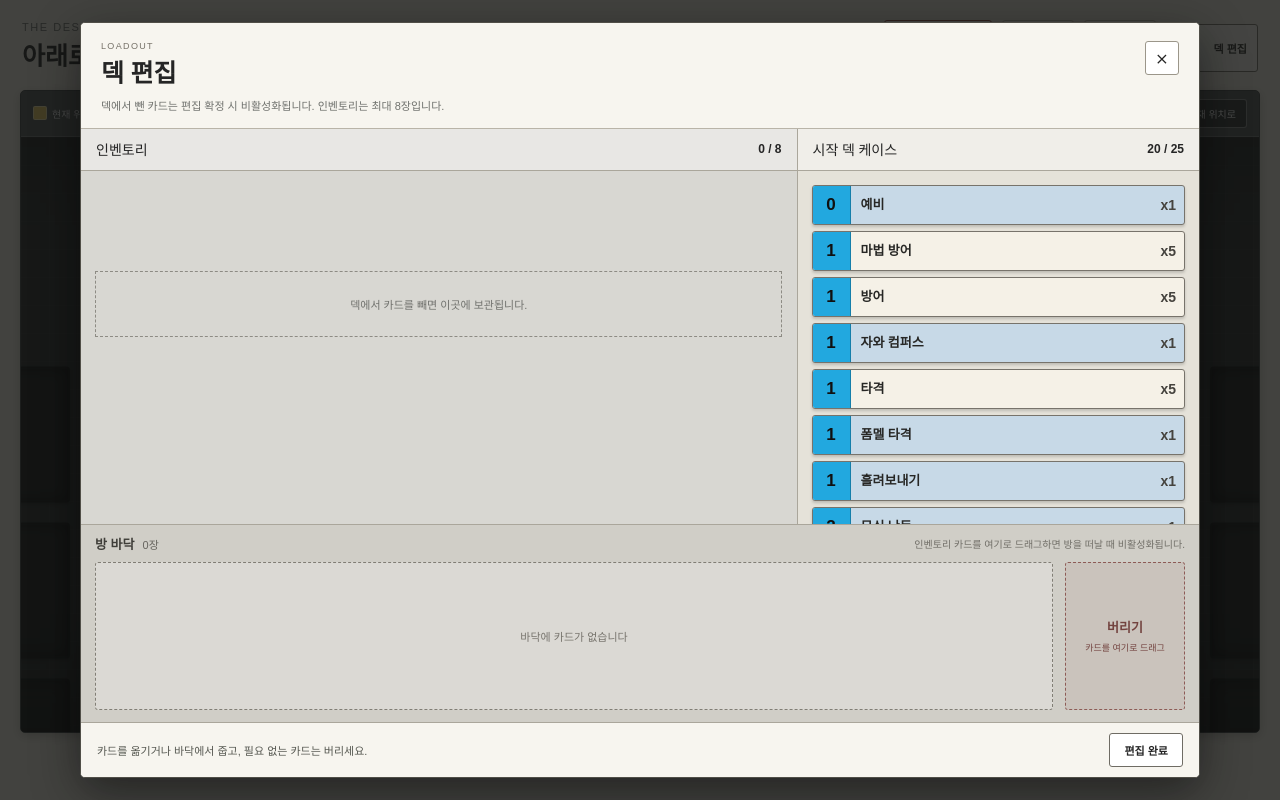
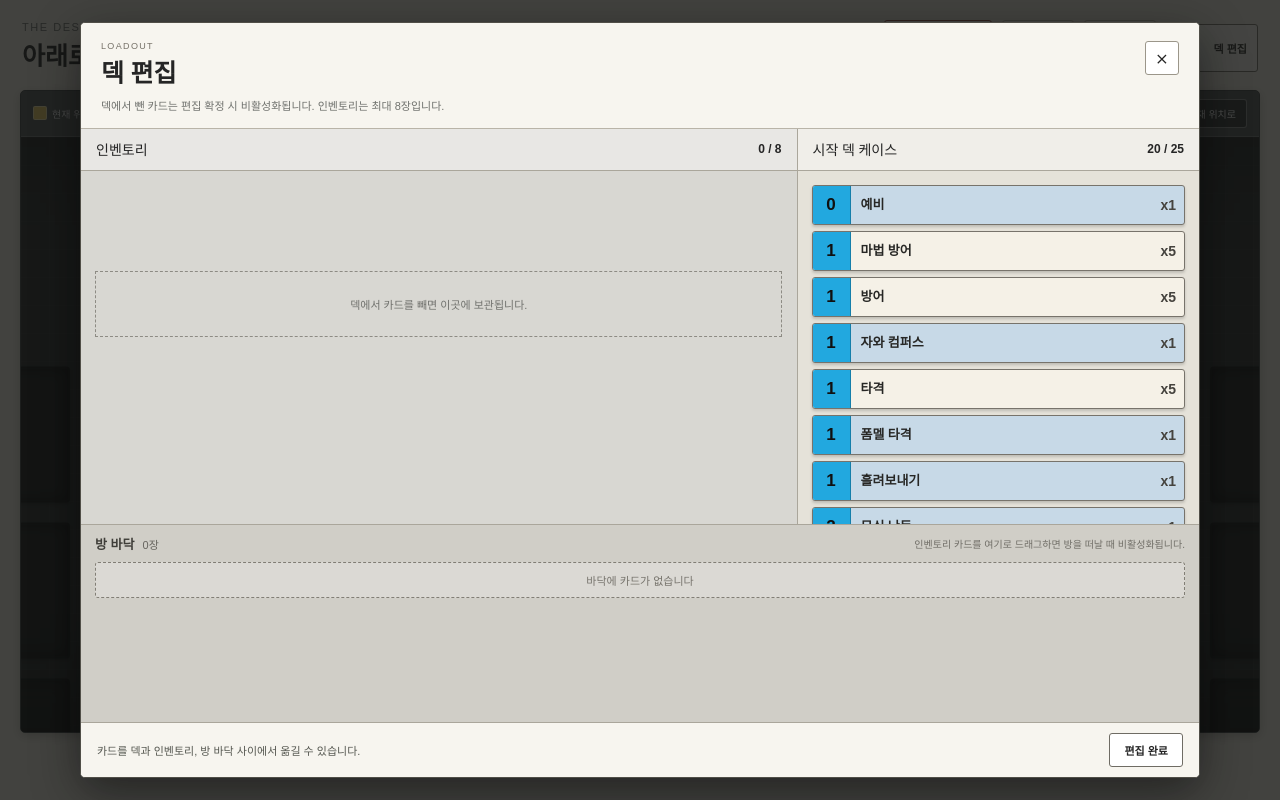
Before and after one commit to dhwangdo/solitaire-deckbattle-prototype, a Next.js app: page / in a window 1280 px wide. Both pictures are taken after a click on the button "덱 편집". Built offline with nearby package versions, Linux system fonts and the light colour scheme.

Commit message:
Replace card deletion with deactivation warnings

```diff
--- a/app/globals.css
+++ b/app/globals.css
@@ -450,6 +450,40 @@ h1 { margin: 0; font-size: 25px; font-weight: 600; }
   font: 800 13px Arial, sans-serif;
 }
 
+.deck-editor-card.will-deactivate {
+  outline: 2px dashed #b76b28;
+  outline-offset: 2px;
+  animation: pending-card-deactivation 1.4s steps(1, end) infinite;
+}
+
+.deck-editor-card.will-deactivate .card-effect,
+.deck-editor-card.will-deactivate .card-effect * {
+  animation: pending-effect-deactivation 1.4s steps(1, end) infinite;
+}
+
+.pending-card-warning {
+  position: absolute;
+  z-index: 9;
+  left: 50%;
+  bottom: 3px;
+  padding: 1px 3px;
+  color: #7b3f17;
+  background: rgba(255,232,187,.94);
+  font: 700 8px Arial, sans-serif;
+  white-space: nowrap;
+  transform: translateX(-50%);
+}
+
+@keyframes pending-card-deactivation {
+  0%, 49% { filter: grayscale(0); opacity: 1; }
+  50%, 100% { filter: grayscale(1); opacity: .58; }
+}
+
+@keyframes pending-effect-deactivation {
+  0%, 49% { color: inherit; text-decoration: none; }
+  50%, 100% { color: #6f6f6c; text-decoration: line-through; }
+}
+
 .deck-editor-floor-section {
   min-height: 190px;
   padding: 10px 14px 12px;
@@ -472,7 +506,7 @@ h1 { margin: 0; font-size: 25px; font-weight: 600; }
 .deck-editor-floor-heading span { color: #66645e; font-size: 11px; }
 .deck-editor-floor-heading small { color: #706e67; font-size: 10px; }
 
-.deck-editor-floor-layout { display: grid; grid-template-columns: 1fr 120px; gap: 12px; min-height: 148px; }
+.deck-editor-floor-layout { min-height: 148px; }
 
 .deck-editor-floor-cards {
   display: flex;
@@ -489,22 +523,6 @@ h1 { margin: 0; font-size: 25px; font-weight: 600; }
 
 .deck-editor-floor-cards.is-drop-target { background: #d9e2e7; box-shadow: inset 0 0 0 3px #4f7188; }
 .floor-empty-copy { align-self: center; margin: auto; color: #77746d; font: 11px Arial, sans-serif; }
-
-.deck-editor-trash {
-  display: grid;
-  place-content: center;
-  gap: 4px;
-  border: 1px dashed #8d5b56;
-  border-radius: 3px;
-  color: #73433f;
-  background: rgba(130,55,48,.07);
-  text-align: center;
-  transition: background .12s ease, box-shadow .12s ease;
-}
-
-.deck-editor-trash strong { font-size: 13px; }
-.deck-editor-trash span { font: 9px Arial, sans-serif; }
-.deck-editor-trash.is-drop-target { background: rgba(153,57,48,.2); box-shadow: inset 0 0 0 3px #914d47; }
 
 .deck-editor-empty {
   grid-column: 1 / -1;
--- a/app/page.tsx
+++ b/app/page.tsx
@@ -35,7 +35,7 @@ type Phase = "drawing" | "playing" | "discarding" | "enemy-turn";
 type Screen = "map" | "battle";
 type MapPosition = { x: number; y: number };
 type RoomType = "empty" | "combat";
-type DeckEditorArea = "deck" | "inventory" | "floor" | "trash";
+type DeckEditorArea = "deck" | "inventory" | "floor";
 type DeckCase = { id: string; name: string; capacity: number };
 
 type Card = {
@@ -381,6 +381,8 @@ export default function Home() {
   const [deckEditorDrag, setDeckEditorDrag] = useState<{ cardId: number; source: DeckEditorArea } | null>(null);
   const [deckEditorDropTarget, setDeckEditorDropTarget] = useState<DeckEditorArea | null>(null);
   const [deckEditorMessage, setDeckEditorMessage] = useState("카드를 클릭해 덱과 인벤토리 사이에서 이동하세요.");
+  const [pendingDeckDeactivationIds, setPendingDeckDeactivationIds] = useState<Set<number>>(() => new Set());
+  const [pendingFloorDeactivationIds, setPendingFloorDeactivationIds] = useState<Set<number>>(() => new Set());
   const [game, setGame] = useState<GameState>(waitingState);
   const [phase, setPhase] = useState<Phase>("drawing");
   const [dragging, setDragging] = useState<DragState | null>(null);
@@ -400,8 +402,6 @@ export default function Home() {
     moved: boolean;
   } | null>(null);
   const mapWasDraggedRef = useRef(false);
-  const pendingDeckDeactivationRef = useRef(new Set<number>());
-  const pendingFloorDeactivationRef = useRef(new Set<number>());
 
   const later = (callback: () => void, delay: number) => {
     const timer = window.setTimeout(callback, delay);
@@ -475,7 +475,7 @@ export default function Home() {
   };
 
   const deactivateFloorCardsOnLeave = (roomKey: string) => {
-    const pendingIds = pendingFloorDeactivationRef.current;
+    const pendingIds = pendingFloorDeactivationIds;
     if (pendingIds.size === 0) return;
     setRoomDrops((current) => ({
       ...current,
@@ -483,7 +483,7 @@ export default function Home() {
         ? { ...card, active: false }
         : card),
     }));
-    pendingFloorDeactivationRef.current = new Set();
+    setPendingFloorDeactivationIds(new Set());
   };
 
   const moveOnMap = (deltaX: number, deltaY: number) => {
@@ -539,8 +539,8 @@ export default function Home() {
     setRoomDrops({});
     setBattleRewards([]);
     setDeckEditorOpen(false);
-    pendingDeckDeactivationRef.current = new Set();
-    pendingFloorDeactivationRef.current = new Set();
+    setPendingDeckDeactivationIds(new Set());
+    setPendingFloorDeactivationIds(new Set());
     setGame(waitingState());
     setPhase("drawing");
     setScreen("map");
@@ -559,7 +559,7 @@ export default function Home() {
     if (!card) return;
     setDeckCards((current) => current.filter((item) => item.id !== cardId));
     setInventoryCards((current) => [...current, card]);
-    pendingDeckDeactivationRef.current.add(cardId);
+    setPendingDeckDeactivationIds((current) => new Set(current).add(cardId));
     setDeckEditorMessage(`${card.name}을(를) 뺐습니다. 편집을 확정하면 비활성화됩니다.`);
   };
 
@@ -572,7 +572,11 @@ export default function Home() {
     if (!card) return;
     setInventoryCards((current) => current.filter((item) => item.id !== cardId));
     setDeckCards((current) => [...current, card]);
-    pendingDeckDeactivationRef.current.delete(cardId);
+    setPendingDeckDeactivationIds((current) => {
+      const next = new Set(current);
+      next.delete(cardId);
+      return next;
+    });
     setDeckEditorMessage(`${card.name}을(를) 덱에 넣었습니다.`);
   };
 
@@ -585,7 +589,7 @@ export default function Home() {
       ...current,
       [roomKey]: [...(current[roomKey] ?? []), card],
     }));
-    pendingFloorDeactivationRef.current.add(cardId);
+    setPendingFloorDeactivationIds((current) => new Set(current).add(cardId));
     setDeckEditorMessage(`${card.name}을(를) 바닥에 놓았습니다. 방을 떠나면 비활성화됩니다.`);
   };
 
@@ -602,27 +606,12 @@ export default function Home() {
       [roomKey]: (current[roomKey] ?? []).filter((item) => item.id !== cardId),
     }));
     setInventoryCards((current) => [...current, card]);
-    pendingFloorDeactivationRef.current.delete(cardId);
+    setPendingFloorDeactivationIds((current) => {
+      const next = new Set(current);
+      next.delete(cardId);
+      return next;
+    });
     setDeckEditorMessage(`${card.name}을(를) 인벤토리에 주웠습니다.`);
-  };
-
-  const discardEditorCard = (cardId: number, source: DeckEditorArea) => {
-    const roomKey = mapRoomKey(mapPosition);
-    const card = source === "inventory"
-      ? inventoryCards.find((item) => item.id === cardId)
-      : (roomDrops[roomKey] ?? []).find((item) => item.id === cardId);
-    if (!card || (source !== "inventory" && source !== "floor")) return;
-    if (source === "inventory") {
-      setInventoryCards((current) => current.filter((item) => item.id !== cardId));
-    } else {
-      setRoomDrops((current) => ({
-        ...current,
-        [roomKey]: (current[roomKey] ?? []).filter((item) => item.id !== cardId),
-      }));
-    }
-    pendingDeckDeactivationRef.current.delete(cardId);
-    pendingFloorDeactivationRef.current.delete(cardId);
-    setDeckEditorMessage(`${card.name}을(를) 버렸습니다.`);
   };
 
   const beginDeckEditorDrag = (
@@ -646,7 +635,6 @@ export default function Home() {
       else if (source === "inventory" && target === "deck") moveInventoryCardToDeck(cardId);
       else if (source === "inventory" && target === "floor") moveInventoryCardToFloor(cardId);
       else if (source === "floor" && target === "inventory") moveFloorCardToInventory(cardId);
-      else if (target === "trash") discardEditorCard(cardId, source);
     }
     setDeckEditorDrag(null);
     setDeckEditorDropTarget(null);
@@ -658,7 +646,7 @@ export default function Home() {
   };
 
   const closeDeckEditor = () => {
-    const removedIds = pendingDeckDeactivationRef.current;
+    const removedIds = pendingDeckDeactivationIds;
     if (removedIds.size > 0) {
       setInventoryCards((current) => current.map((card) => removedIds.has(card.id)
         ? { ...card, active: false }
@@ -669,7 +657,7 @@ export default function Home() {
       ])));
       setDeckEditorMessage(`${removedIds.size}장의 카드를 비활성화했습니다.`);
     }
-    pendingDeckDeactivationRef.current = new Set();
+    setPendingDeckDeactivationIds(new Set());
     finishDeckEditorDrag();
     setDeckEditorOpen(false);
   };
@@ -1318,21 +1306,26 @@ export default function Home() {
     }, new Map<string, { card: Card; cardIds: number[] }>()).values()).sort((left, right) =>
       left.card.cost - right.card.cost || left.card.name.localeCompare(right.card.name, "ko"));
     const inventoryGroups = Array.from(inventoryCards.reduce((groups, card) => {
-      const groupKey = `${card.effect}:${card.damageType}:${card.name}:${card.active}`;
+      const willDeactivate = card.active && pendingDeckDeactivationIds.has(card.id);
+      const groupKey = `${card.effect}:${card.damageType}:${card.name}:${card.active}:${willDeactivate}`;
       const current = groups.get(groupKey);
       if (current) current.cardIds.push(card.id);
-      else groups.set(groupKey, { card, cardIds: [card.id] });
+      else groups.set(groupKey, { card, cardIds: [card.id], willDeactivate });
       return groups;
-    }, new Map<string, { card: Card; cardIds: number[] }>()).values()).sort((left, right) =>
+    }, new Map<string, { card: Card; cardIds: number[]; willDeactivate: boolean }>()).values()).sort((left, right) =>
       left.card.cost - right.card.cost || left.card.name.localeCompare(right.card.name, "ko"));
     const currentFloorCards = roomDrops[currentRoomKey] ?? [];
     const floorGroups = Array.from(currentFloorCards.reduce((groups, card) => {
-      const groupKey = `${card.effect}:${card.damageType}:${card.name}:${card.active}`;
+      const willDeactivate = card.active && (
+        pendingDeckDeactivationIds.has(card.id)
+        || pendingFloorDeactivationIds.has(card.id)
+      );
+      const groupKey = `${card.effect}:${card.damageType}:${card.name}:${card.active}:${willDeactivate}`;
       const current = groups.get(groupKey);
       if (current) current.cardIds.push(card.id);
-      else groups.set(groupKey, { card, cardIds: [card.id] });
+      else groups.set(groupKey, { card, cardIds: [card.id], willDeactivate });
       return groups;
-    }, new Map<string, { card: Card; cardIds: number[] }>()).values()).sort((left, right) =>
+    }, new Map<string, { card: Card; cardIds: number[]; willDeactivate: boolean }>()).values()).sort((left, right) =>
       left.card.cost - right.card.cost || left.card.name.localeCompare(right.card.name, "ko"));
     const mapWidth = MAP_PADDING * 2 + MAP_COLUMNS * MAP_ROOM_WIDTH + (MAP_COLUMNS - 1) * MAP_CELL_GAP;
     const mapHeight = MAP_PADDING * 2 + MAP_ROWS * MAP_ROOM_HEIGHT + (MAP_ROWS - 1) * MAP_CELL_GAP;
@@ -1358,8 +1351,8 @@ export default function Home() {
                 className="deck-editor-trigger"
                 onClick={() => {
                   finishDeckEditorDrag();
-                  pendingDeckDeactivationRef.current = new Set();
-                  setDeckEditorMessage("카드를 옮기거나 바닥에서 줍고, 필요 없는 카드는 버리세요.");
+                  setPendingDeckDeactivationIds(new Set());
+                  setDeckEditorMessage("카드를 덱과 인벤토리, 방 바닥 사이에서 옮길 수 있습니다.");
                   setDeckEditorOpen(true);
                 }}
                 aria-label={`덱 편집, 현재 ${deckCards.length}장`}
@@ -1470,7 +1463,7 @@ export default function Home() {
               type="button"
               className="room-floor-notice"
               onClick={() => {
-                pendingDeckDeactivationRef.current = new Set();
+                setPendingDeckDeactivationIds(new Set());
                 setDeckEditorMessage("바닥 카드를 인벤토리로 드래그하거나 클릭해 주울 수 있습니다.");
                 setDeckEditorOpen(true);
               }}
@@ -1517,11 +1510,11 @@ export default function Home() {
                     </strong>
                   </div>
                   <div className="deck-editor-card-list">
-                    {inventoryGroups.map(({ card, cardIds }) => (
+                    {inventoryGroups.map(({ card, cardIds, willDeactivate }) => (
                       <button
                         type="button"
-                        className={`deck-editor-card card-face ${card.kind} ${card.damageType} ${deckEditorDrag?.cardId === cardIds.at(-1) ? "is-dragging" : ""}`}
-                        key={`${card.effect}:${card.damageType}:${card.name}:${card.active}`}
+                        className={`deck-editor-card card-face ${card.kind} ${card.damageType} ${willDeactivate ? "will-deactivate" : ""} ${deckEditorDrag?.cardId === cardIds.at(-1) ? "is-dragging" : ""}`}
+                        key={`${card.effect}:${card.damageType}:${card.name}:${card.active}:${willDeactivate}`}
                         draggable
                         onDragStart={(event) => beginDeckEditorDrag(event, cardIds.at(-1)!, "inventory")}
                         onDragEnd={finishDeckEditorDrag}
@@ -1529,6 +1522,7 @@ export default function Home() {
                         aria-label={`${card.name} ${cardIds.length}장, 한 장을 전투 덱으로 이동`}
                       >
                         <CardFace card={card} />
+                        {willDeactivate && <span className="pending-card-warning">비활성화 예정</span>}
                         {cardIds.length > 1 && <span className="inventory-card-count">x{cardIds.length}</span>}
                       </button>
                     ))}
@@ -1595,11 +1589,11 @@ export default function Home() {
                     }}
                     onDrop={(event) => dropDeckEditorCard(event, "floor")}
                   >
-                    {floorGroups.map(({ card, cardIds }) => (
+                    {floorGroups.map(({ card, cardIds, willDeactivate }) => (
                       <button
                         type="button"
-                        className={`deck-editor-card card-face ${card.kind} ${card.damageType} ${deckEditorDrag?.cardId === cardIds.at(-1) ? "is-dragging" : ""}`}
-                        key={`${card.effect}:${card.damageType}:${card.name}:${card.active}`}
+                        className={`deck-editor-card card-face ${card.kind} ${card.damageType} ${willDeactivate ? "will-deactivate" : ""} ${deckEditorDrag?.cardId === cardIds.at(-1) ? "is-dragging" : ""}`}
+                        key={`${card.effect}:${card.damageType}:${card.name}:${card.active}:${willDeactivate}`}
                         draggable
                         onDragStart={(event) => beginDeckEditorDrag(event, cardIds.at(-1)!, "floor")}
                         onDragEnd={finishDeckEditorDrag}
@@ -1607,23 +1601,11 @@ export default function Home() {
                         aria-label={`${card.name} ${cardIds.length}장, 한 장을 인벤토리에 줍기`}
                       >
                         <CardFace card={card} />
+                        {willDeactivate && <span className="pending-card-warning">비활성화 예정</span>}
                         {cardIds.length > 1 && <span className="inventory-card-count">x{cardIds.length}</span>}
                       </button>
                     ))}
                     {currentFloorCards.length === 0 && <span className="floor-empty-copy">바닥에 카드가 없습니다</span>}
-                  </div>
-                  <div
-                    className={`deck-editor-trash ${deckEditorDropTarget === "trash" ? "is-drop-target" : ""}`}
-                    onDragOver={(event) => {
-                      if (deckEditorDrag?.source !== "inventory" && deckEditorDrag?.source !== "floor") return;
-                      event.preventDefault();
-                      event.dataTransfer.dropEffect = "move";
-                      setDeckEditorDropTarget("trash");
-                    }}
-                    onDrop={(event) => dropDeckEditorCard(event, "trash")}
-                  >
-                    <strong>버리기</strong>
-                    <span>카드를 여기로 드래그</span>
                   </div>
                 </div>
               </section>
```
